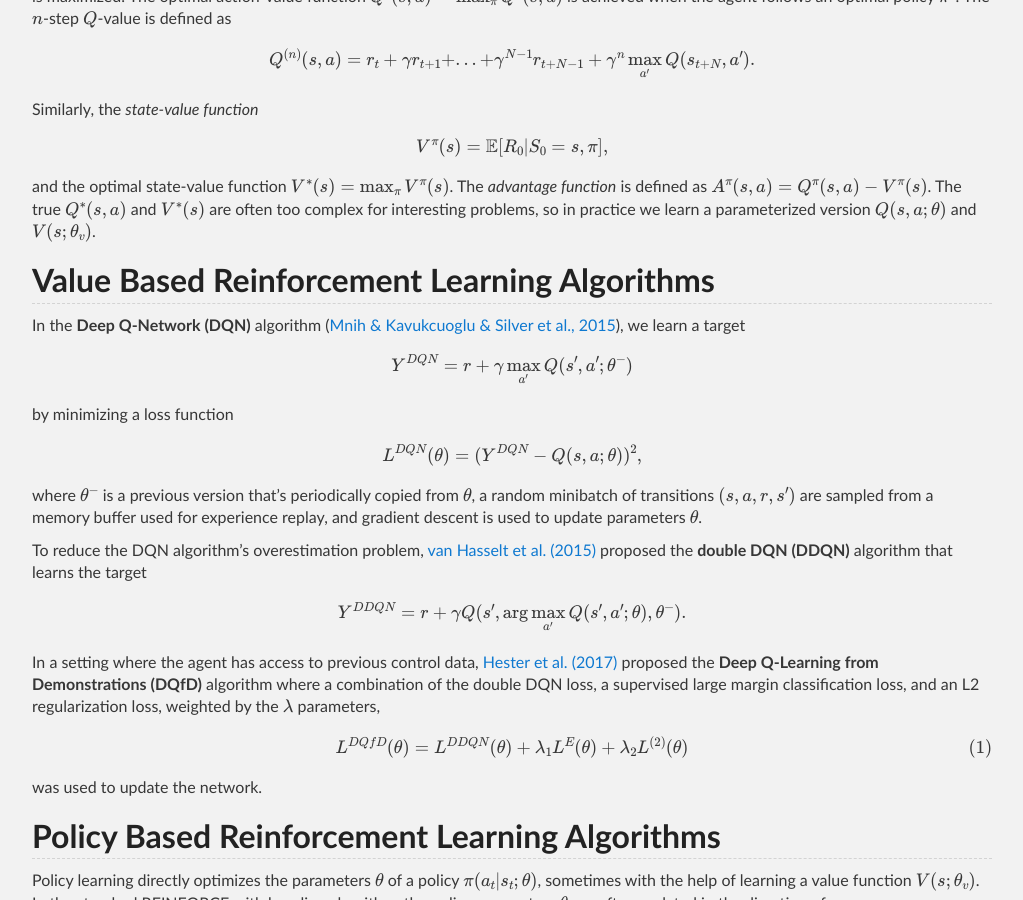
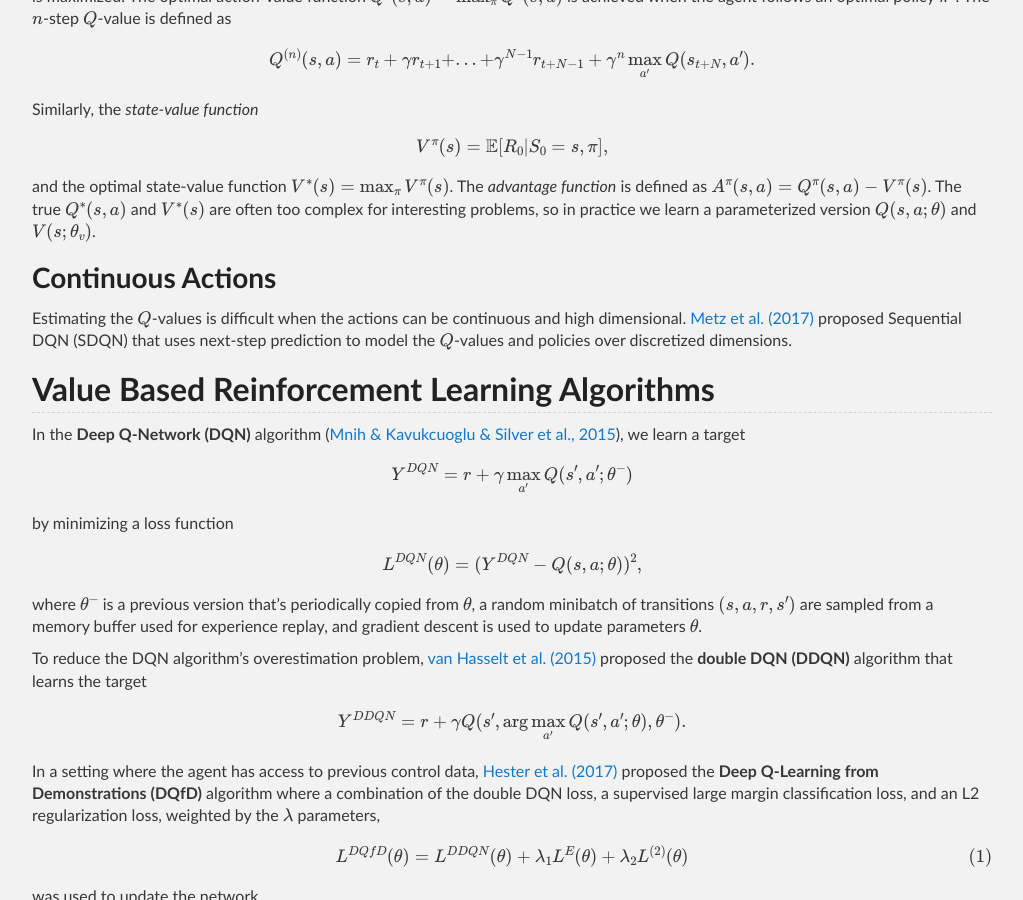
Before and after one commit to Tonywuhk/realai.org, a Jekyll site: the page built from model-free-rl-algorithms.md, in a window 1280 px wide and 900 px high, scrolled down 405 px. Shown: the whole window, without its empty margins (128-1151 px from the left). Built offline with Jekyll 4.4.1, drawn with Linux system fonts in a browser that asks for light colours; our own code applies the rules of GitHub Pages for plain Markdown files; formulas are drawn with MathJax 3; comment, search, counter and statistics services are not loaded; the repository's description, which GitHub fills in, is left out; some of the changed text lies outside the part shown.

Commit message:
Update model-free-rl-algorithms.md

```diff
--- a/model-free-rl-algorithms.md
+++ b/model-free-rl-algorithms.md
@@ -31,6 +31,10 @@ $$
 $$
 
 and the optimal state-value function \\(V^\*(s) = \max\_\pi V^\pi(s)\\). The *advantage function* is defined as \\(A^\pi (s,a) = Q^\pi(s,a) - V^\pi(s)\\). The true \\(Q^\*(s, a)\\) and \\(V^\*(s)\\) are often too complex for interesting problems, so in practice we learn a parameterized version \\(Q(s, a; \theta)\\) and \\(V(s; \theta_v)\\).
+
+### Continuous Actions
+
+Estimating the \\(Q\\)-values is difficult when the actions can be continuous and high dimensional. [Metz et al. (2017)](https://arxiv.org/abs/1705.05035) proposed Sequential DQN (SDQN) that uses next-step prediction to model the \\(Q\\)-values and policies over discretized dimensions.
 
 ## Value Based Reinforcement Learning Algorithms
 
@@ -117,6 +121,7 @@ where the learning rate \\(\alpha\\) could have a high value. State representati
 
 ## References
 
+* 2017 May 14, Luke Metz, Julian Ibarz, Navdeep Jaitly, and James Davidson. [Discrete Sequential Prediction of Continuous Actions for Deep RL](https://arxiv.org/abs/1705.05035). *arXiv:1705.05035*.
 * 2017 April 21, John Schulman, Pieter Abbeel, and Xi Chen. [Equivalence Between Policy Gradients and Soft Q-Learning](https://arxiv.org/abs/1704.06440). *arXiv:1704.06440*.
 * 2017 April 15, Audrunas Gruslys, Mohammad Gheshlaghi Azar, Marc G. Bellemare, and Remi Munos. [The Reactor: A Sample-Efficient Actor-Critic Architecture](https://arxiv.org/abs/1704.04651). *arXiv:1704.04651*.
 * 2017 April 12, Todd Hester, Matej Vecerik, Olivier Pietquin, Marc Lanctot, Tom Schaul, Bilal Piot, Andrew Sendonaris, Gabriel Dulac-Arnold, Ian Osband, John Agapiou, Joel Z. Leibo, and Audrunas Gruslys. [Learning from Demonstrations for Real World Reinforcement Learning](https://arxiv.org/abs/1704.03732). *arXiv:1704.03732*.
```
